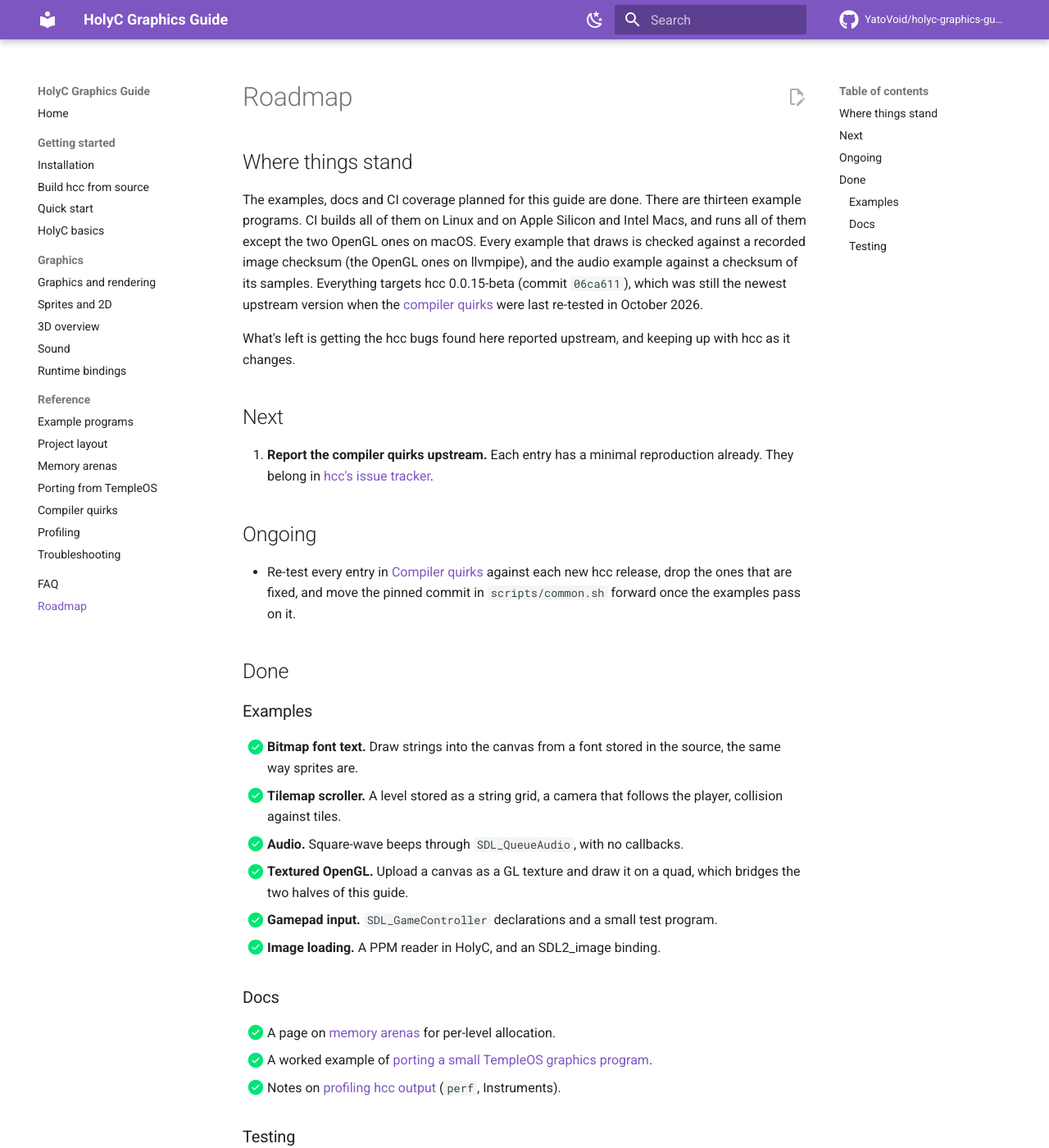
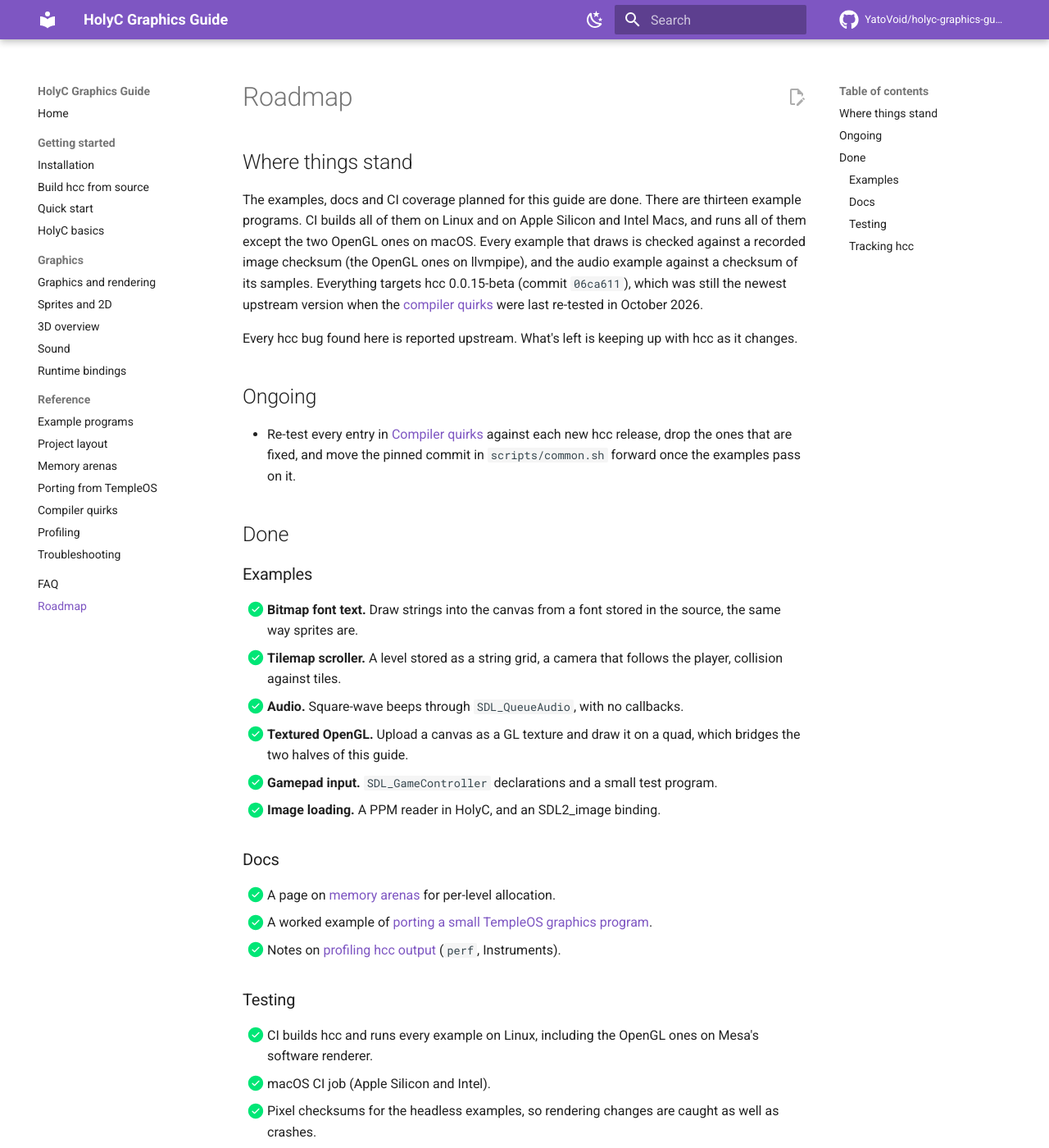
Before and after one commit to YatoVoid/holyc-graphics-guide, an MkDocs documentation site: the page built from docs/roadmap.md, in a window 1280 px wide and 1400 px high. Shown: the whole window at 82% size. Built offline with MkDocs 1.6.1 and Material for MkDocs 9.7.7, drawn with Linux system fonts in a browser that asks for light colours; comment, search, counter and statistics services are not loaded; some of the changed text lies outside the part shown.

Commit message:
Link each compiler quirk to its upstream hcc issue

```diff
--- a/docs/roadmap.md
+++ b/docs/roadmap.md
@@ -4,11 +4,7 @@
 
 The examples, docs and CI coverage planned for this guide are done. There are thirteen example programs. CI builds all of them on Linux and on Apple Silicon and Intel Macs, and runs all of them except the two OpenGL ones on macOS. Every example that draws is checked against a recorded image checksum (the OpenGL ones on llvmpipe), and the audio example against a checksum of its samples. Everything targets hcc 0.0.15-beta (commit `06ca611`), which was still the newest upstream version when the [compiler quirks](compiler-quirks.md) were last re-tested in October 2026.
 
-What's left is getting the hcc bugs found here reported upstream, and keeping up with hcc as it changes.
-
-## Next
-
-1. **Report the compiler quirks upstream.** Each entry has a minimal reproduction already. They belong in [hcc's issue tracker](https://github.com/Jamesbarford/holyc-lang/issues).
+Every hcc bug found here is reported upstream. What's left is keeping up with hcc as it changes.
 
 ## Ongoing
 
@@ -40,4 +36,8 @@ What's left is getting the hcc bugs found here reported upstream, and keeping up
 - [x] The audio example's samples are checked through SDL's disk driver, on SDL2 and on sdl2-compat.
 - [x] `--ppm` modes for `sprite-demo`, `sdl-demo`, `opengl-demo` and `gl-texture`. The OpenGL frames match on llvmpipe across Mesa 25.2 and 26.2; other drivers differ by a few pixels, so those checks run on llvmpipe only.
 
+### Tracking hcc
+
+- [x] Every bug in [Compiler quirks](compiler-quirks.md) reported to hcc ([#283](https://github.com/Jamesbarford/holyc-lang/issues/283) to [#294](https://github.com/Jamesbarford/holyc-lang/issues/294), plus the existing #117 and #206).
+
 Contributions are welcome. Open an issue first for anything large.
```
Also changed, not shown: README.md (+1 -1 lines), docs/compiler-quirks.md (+28 -2 lines).
